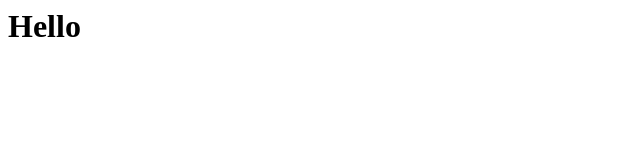
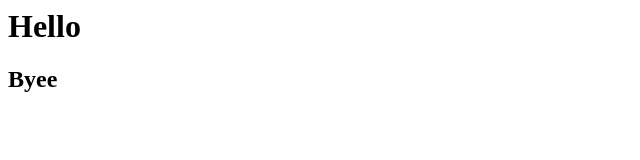
Before and after one commit to Muthumeena2/Lab, a plain HTML site: page index.html in a window 1280 px wide. Shown: the full height of the page, 0-640 px from the left. Drawn offline with Linux system fonts and the light colour scheme.

Commit message:
index.html modified

```diff
--- a/index.html
+++ b/index.html
@@ -1 +1,2 @@
 <h1> Hello </h1>
+<h2> Byee </h2>
```
